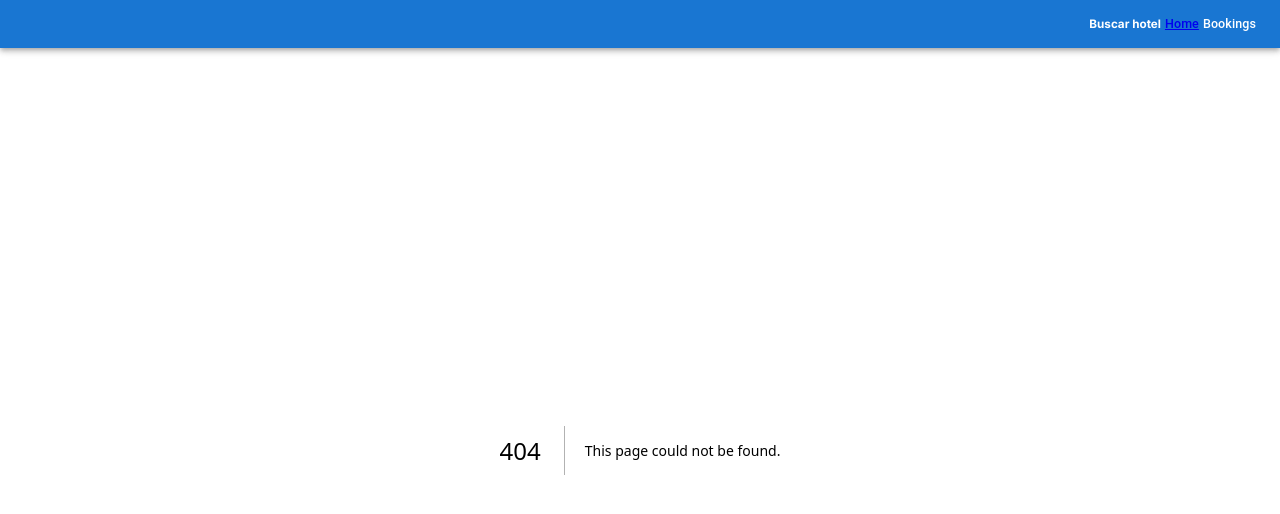
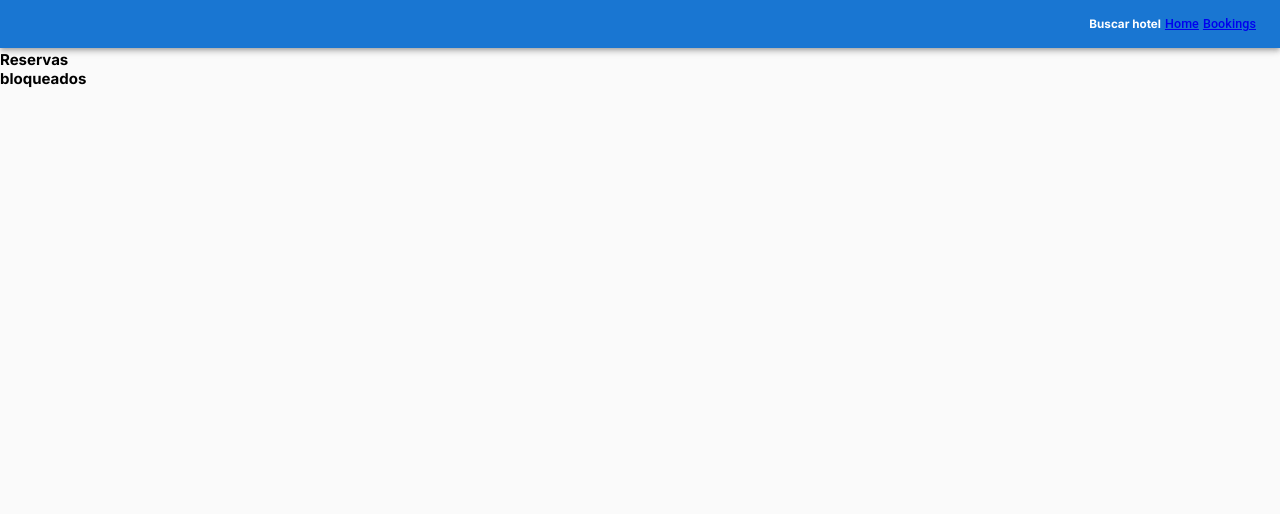
Before and after one commit to AJimenezHolguin/Hotels-React-Next, a Next.js app: page /reservas in a window 1280 px wide. Before the commit this address had no page. Shown: the top 514 px of the page. Built offline with nearby package versions, Linux system fonts and the light colour scheme.

Commit message:
redux is done on the hotels page

```diff
--- a/components/molecules/card/card.jsx
+++ b/components/molecules/card/card.jsx
@@ -2,16 +2,42 @@ import Card from "@mui/material/Card";
 import CardActions from "@mui/material/CardActions";
 import CardContent from "@mui/material/CardContent";
 import CardMedia from "@mui/material/CardMedia";
-import Button from "@mui/material/Button";
+import Button from "@mui/material";
 import Typography from "@mui/material/Typography";
 import styles from "./card.module.css";
 import { MainButton } from "../../atoms/button/button";
 import Link from "next/link";
+import { useDispatch, useSelector } from "react-redux";
+import { addReservation } from "@/store/reservasSlice";
+import { Snackbar } from "@mui/material"
 
 export const CardHotel = ({ hotel, Snackbar }) => {
+  const dispatch = useDispatch();
+
+  const listHotelsReservation = useSelector(
+    (state)=> state.reservation.hotelsReservation
+  );
+
+
   const handleClick = () => {
     localStorage.setItem("selectedHotel", JSON.stringify(hotel));
   };
+
+  const handleReservation = () =>{
+
+    const hotelExist = listHotelsReservation.some(
+      (hotels)=>hotels.name===hotel.name
+      );
+
+    if(hotelExist){
+      alert("El hotel ya esta reservado")
+    } else {
+      console.log("Hotel agregado")
+    dispatch(addReservation(hotel))
+    Snackbar(true);
+    }
+  }
+
   return (
     <Card sx={{ maxWidth: 345 }}>
       <CardMedia
@@ -68,7 +94,7 @@ export const CardHotel = ({ hotel, Snackbar }) => {
 
         <MainButton
           className={styles.buttonCardHotel}
-          onClick={() => Snackbar(true)}
+          onClick={handleReservation}
         >
           BOOKINGS
         </MainButton>
--- a/components/molecules/menu/Menu.jsx
+++ b/components/molecules/menu/Menu.jsx
@@ -27,6 +27,7 @@ export const Menu = () => {
       <AppBar position="static" className={styles.containerMenu}>
         <Toolbar variant="dense" className={styles.contentOptionMenu}>
           <h3>{title(currentPage)}</h3>
+          <div className={styles.contentOptionMenu}>
           <Link href={"/"}>
             <Typography
               variant="h6"
@@ -36,9 +37,16 @@ export const Menu = () => {
               Home
             </Typography>
           </Link>
-          <Typography variant="h6" component="div" className={styles.labelMenu}>
-            Bookings
-          </Typography>
+          <Link href={"/reservas"}>
+            <Typography
+              variant="h6"
+              component="div"
+              className={styles.labelMenu}
+            >
+              Bookings
+            </Typography>
+          </Link>
+          </div>
         </Toolbar>
       </AppBar>
     </Box>
--- /dev/null
+++ b/components/organisms/hotelsreservation/hotelsreservation.jsx
@@ -0,0 +1,19 @@
+"use client";
+
+import { useSelector } from "react-redux";
+import { CardHotel } from "../../molecules/card/card";
+
+export const HotelsReservation = () => {
+  const listHotelsReservation = useSelector(
+    (state) => state.reservation.hotelsReservation
+  );
+  console.log(listHotelsReservation);
+  return (
+    <div>
+      <h2>bloqueados</h2>
+      {listHotelsReservation.map((hotel, index) => (
+        <CardHotel key={index} hotel={hotel} />
+      ))}
+    </div>
+  );
+};
--- /dev/null
+++ b/components/template/reservation-template/reservationTemplate.jsx
@@ -0,0 +1,5 @@
+import { HotelsReservation } from "../../organisms/hotelsreservation/hotelsreservation";
+
+export const ReservationTemplate = () => {
+  return <HotelsReservation />;
+};
--- a/package.json
+++ b/package.json
@@ -12,10 +12,12 @@
     "@emotion/react": "^11.11.1",
     "@emotion/styled": "^11.11.0",
     "@mui/material": "^5.14.10",
+    "@reduxjs/toolkit": "^1.9.7",
     "eslint": "8.48.0",
     "eslint-config-next": "13.4.19",
     "next": "^13.5.4",
     "react": "18.2.0",
-    "react-dom": "18.2.0"
+    "react-dom": "18.2.0",
+    "react-redux": "^8.1.3"
   }
 }
--- a/src/app/layout.js
+++ b/src/app/layout.js
@@ -2,6 +2,7 @@ import { CurrentPageProvider } from "@/store/CurrentProvider";
 import { Menu } from "../../components/molecules/menu/Menu";
 import "./globals.css";
 import { Inter } from "next/font/google";
+import ProviderReservation from "@/store/providerReservation";
 
 const inter = Inter({ subsets: ["latin"] });
 
@@ -13,12 +14,14 @@ export const metadata = {
 export default function RootLayout({ children }) {
   return (
     <html lang="en">
+      <ProviderReservation>
       <CurrentPageProvider>
         <body className={inter.className}>
           <Menu />
           {children}
         </body>
       </CurrentPageProvider>
+      </ProviderReservation>
     </html>
   );
 }
--- /dev/null
+++ b/src/app/reservas/page.jsx
@@ -0,0 +1,13 @@
+import { ReservationTemplate } from "../../../components/template/reservation-template/reservationTemplate";
+
+const Reservation = () => {
+  return (
+    <div>
+      <h2>Reservas</h2>
+
+      <ReservationTemplate />
+    </div>
+  );
+};
+
+export default Reservation;
--- /dev/null
+++ b/src/store/providerReservation.jsx
@@ -0,0 +1,9 @@
+"use client";
+import { Provider } from "react-redux"
+import store from "./store"
+
+const ProviderReservation = ({children})=>{
+    return <Provider store={store}>{children}</Provider>
+}
+
+export default ProviderReservation
--- /dev/null
+++ b/src/store/reservasSlice.js
@@ -0,0 +1,15 @@
+import { createSlice } from "@reduxjs/toolkit";
+
+export const ReservasSlice = createSlice({
+    name:'reservation',
+    initialState:{
+        hotelsReservation:[]
+    },
+    reducers:{
+        addReservation:(state,{payload}) => {
+           state.hotelsReservation.push(payload)
+        }
+    }
+})
+
+export const {addReservation} = ReservasSlice.actions;
--- /dev/null
+++ b/src/store/store.js
@@ -0,0 +1,10 @@
+import { configureStore } from "@reduxjs/toolkit"
+import { ReservasSlice } from "./reservasSlice"
+
+const store = configureStore({
+    reducer: {
+        reservation: ReservasSlice.reducer
+    }
+})
+
+export default store;
```
Also changed, not shown: 1 other file (tests, documents, lock files or other folders).
